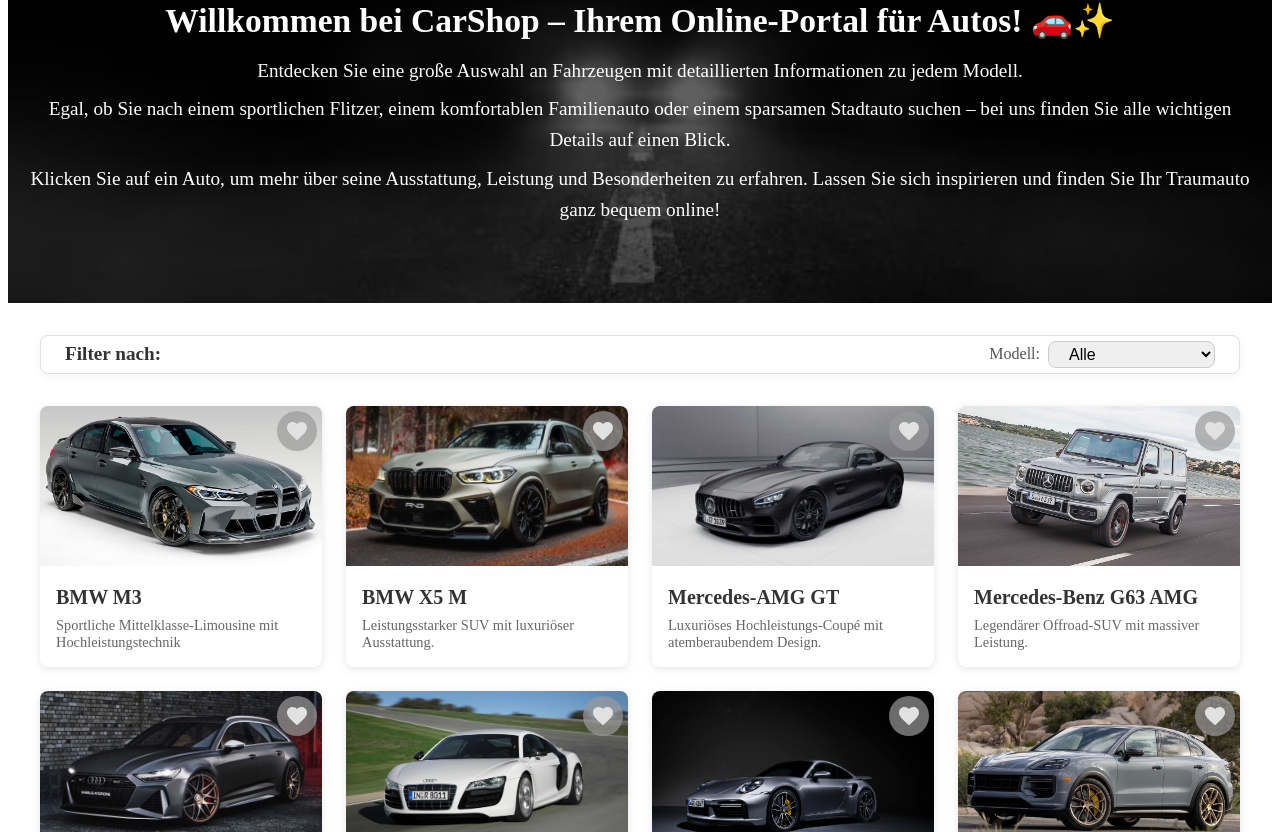
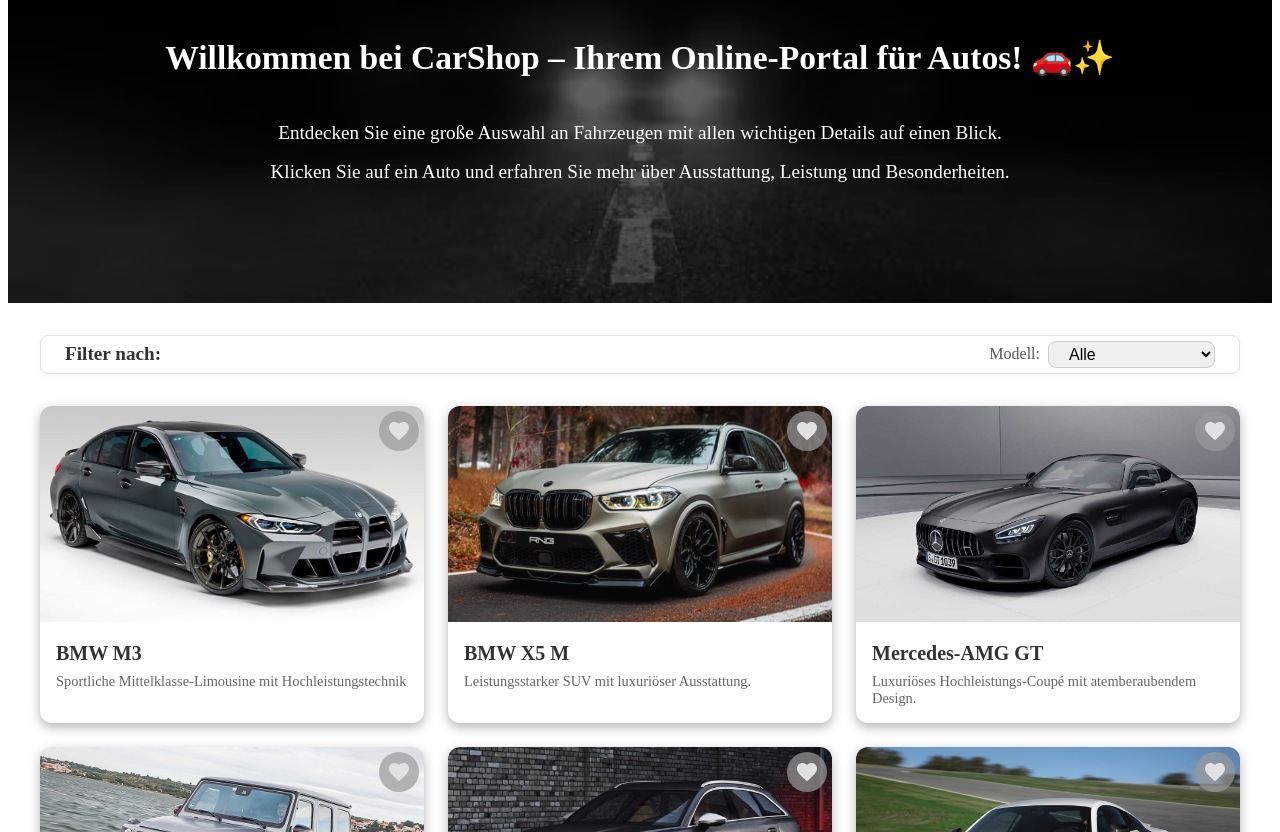
Before and after one commit to ElyasJabari/CarShop, a Vue app in the folder Frontend/: page / in a window 1280 px wide. Shown: the part 148-980 px from the top of the page. Built offline with nearby package versions, Linux system fonts and the light colour scheme.

Commit message:
Change style

```diff
--- a/Frontend/src/components/CarShopCards.vue
+++ b/Frontend/src/components/CarShopCards.vue
@@ -136,7 +136,6 @@
   fill: red;
 }
 
-
 /* Cards */
 .cars-container {
   background-color: #f5f7fa;
@@ -146,19 +145,26 @@
 
 .cars-grid {
   display: grid;
-  grid-template-columns: repeat(auto-fit, minmax(250px, 1fr));
+  grid-template-columns: repeat(auto-fit, minmax(300px, 1fr));
   gap: 1.5rem;
   margin: 2rem auto 0;
   max-width: 1200px;
+  justify-content: center;
+  padding: 0 1rem;
+}
+
+.cars-grid .car-card:only-child {
+  max-width: 400px;
+  margin: 0 auto;
 }
 
 .car-card {
   background-color: #ffffff;
-  border-radius: 8px;
+  border-radius: 12px;
   overflow: hidden;
-  box-shadow: 0 2px 8px rgba(0,0,0,0.1);
+  box-shadow: 0 4px 12px rgba(0,0,0,0.3);
   cursor: pointer;
-  transition: transform 0.2s ease, box-shadow 0.2s ease;
+  transition: transform 0.3s ease, box-shadow 0.3s ease;
   position: relative;
 }
 
@@ -167,9 +173,10 @@
   box-shadow: 0 4px 12px rgba(0,0,0,0.15);
 }
 
+/* Bild mit 16:9-Seitenverhältnis */
 .car-image {
   width: 100%;
-  height: 160px;
+  aspect-ratio: 16 / 9;
   object-fit: cover;
 }
 
--- a/Frontend/src/components/CarShopNavbar.vue
+++ b/Frontend/src/components/CarShopNavbar.vue
@@ -20,13 +20,10 @@
       <div class="header-content">
         <h1>Willkommen bei CarShop – Ihrem Online-Portal für Autos! 🚗✨</h1>
         <p>
-          Entdecken Sie eine große Auswahl an Fahrzeugen mit detaillierten Informationen zu jedem Modell.
+          Entdecken Sie eine große Auswahl an Fahrzeugen mit allen wichtigen Details auf einen Blick.
         </p>
         <p>
-          Egal, ob Sie nach einem sportlichen Flitzer, einem komfortablen Familienauto oder einem sparsamen Stadtauto suchen – bei uns finden Sie alle wichtigen Details auf einen Blick.
-        </p>
-        <p>
-          Klicken Sie auf ein Auto, um mehr über seine Ausstattung, Leistung und Besonderheiten zu erfahren. Lassen Sie sich inspirieren und finden Sie Ihr Traumauto ganz bequem online!
+          Klicken Sie auf ein Auto und erfahren Sie mehr über Ausstattung, Leistung und Besonderheiten.
         </p>
       </div>
     </section>
@@ -103,6 +100,10 @@
   margin-bottom: 2rem;
 }
 
+.header h1{
+  padding-bottom: 25px;
+}
+
 /* Overlay, um den Text lesbar zu machen */
 .header-overlay {
   position: absolute;
```
